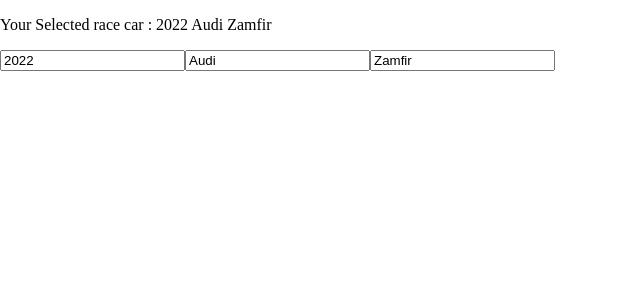
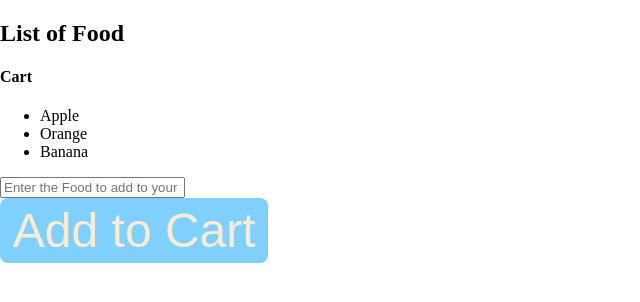
Before and after one commit to jadonamite/React, a React (Vite) app: page / in a window 1280 px wide. Shown: the top 302 px of the page, without its empty margins (0-640 px from the left). Built offline with nearby package versions, Linux system fonts and the light colour scheme.

Commit message:
Updating the state of an array using React

```diff
--- a/src/App.jsx
+++ b/src/App.jsx
@@ -1,5 +1,6 @@
 import Card from "./Card.jsx";
+import Pfp from "./pfp.jsx";
 function App() {
-   return <Card />;
+   return <Pfp />;
 }
 export default App;
--- a/src/pfp.jsx
+++ b/src/pfp.jsx
@@ -1,8 +1,39 @@
+import React, { useState } from "react";
+
 function Pfp() {
-   const imageUrl = "./src/assets/thebalddev.jpg";
+   const [foods, setFoods] = useState(["Apple", "Orange", "Banana"]);
 
-   const handleClick = (e) => (e.target.style.display = "none");
+   const handleAddFood = () => {
+      const newFood = document.getElementById("foodInput").value;
+      document.getElementById("foodInput").value = "";
+      setFoods((f) => [...f, newFood]);
+      // setFoods(foods.push(newFood));
+   };
+   const handleRemoveFood = (index) =>
+      setFoods(foods.filter((_, i) => i !== index));
+   // the function to be performed on the index i s explained as thus filter and return all elements where none of the elements returned has an index that is equal to the index selected (Hopefully this is understood)
 
-   return <img onClick={(e) => handleClick(e)} src={imageUrl}></img>;
+   // N:B - The foods.filter(elements,index) - because the element properties is not being used we reduce it a "_" and to avoid naming conflicts between the elements key which is index and the index we translate index in the prop as i
+   return (
+      <div>
+         <h2>List of Food</h2>
+         <h4>Cart</h4>
+         <ul>
+            {foods.map((food, index) => (
+               <li key={index} onClick={() => handleRemoveFood(index)}>
+                  {food}
+               </li>
+               // So the onclick here says perform this function on this index that has been clicked
+            ))}
+         </ul>
+         <input
+            type="text"
+            id="foodInput"
+            placeholder="Enter the Food to add to your cart"
+         />
+         <button onClick={handleAddFood}> Add to Cart</button>
+      </div>
+   );
 }
+
 export default Pfp;
```
